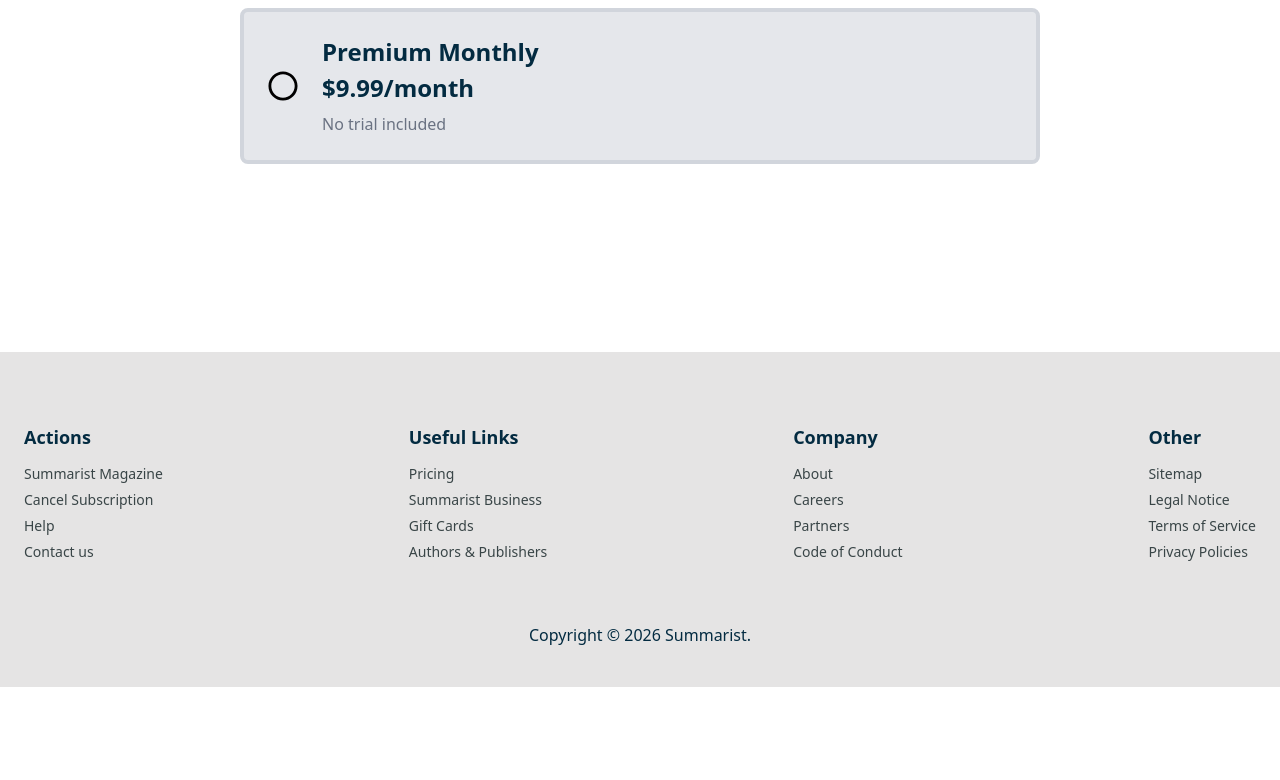
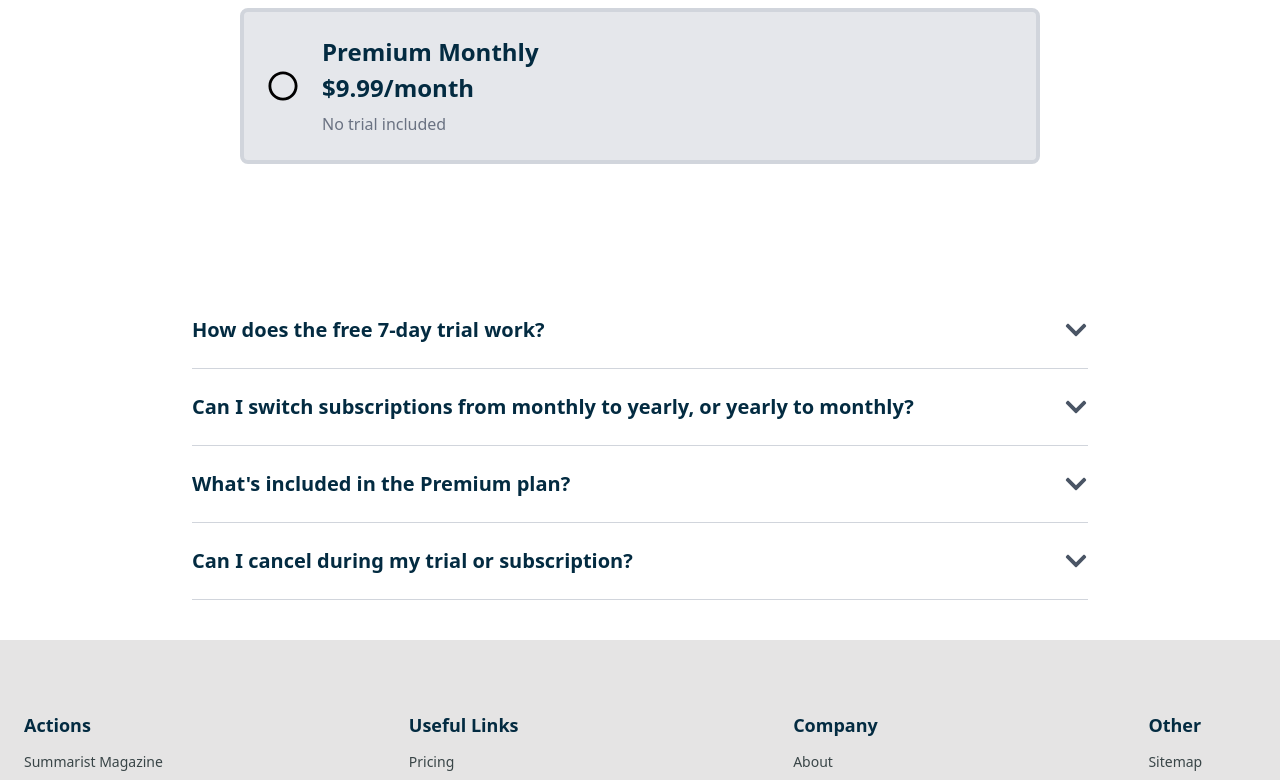
Before and after one commit to connorklee0/summarist, a Next.js app: page /choose-plan in a window 1280 px wide. Shown: the part 1019-1799 px from the top of the page. Before the commit the page ends 1706 px from the top, so only its background shows below. Built offline with nearby package versions, Linux system fonts and the light colour scheme.

Commit message:
create dropdown faq section

```diff
--- a/app/choose-plan/page.tsx
+++ b/app/choose-plan/page.tsx
@@ -1,12 +1,14 @@
 import Footer from "@/components/Home/Footer";
 import Banner from "@/components/Sales/Banner";
-import Plan from "@/components/Sales/Plan";
+import Dropdown from "@/components/Sales/Dropdown";
+import Plan from "@/components/Sales/PricingPlan";
 
 const Sales = () => {
   return (
-    <div className="flex flex-col gap-15">
+    <div className="flex flex-col">
       <Banner />
       <Plan />
+      <Dropdown />
       <Footer />
     </div>
   );
--- a/components/Sales/Dropdown.tsx
+++ b/components/Sales/Dropdown.tsx
@@ -1,7 +1,35 @@
-import React from 'react'
+import Accordion from "../ui/Accordion";
 
-export const Dropdown = () => {
+const Dropdown = () => {
+  const faqData = [
+    {
+      question: "How does the free 7-day trial work?",
+      answer:
+        "Begin your complimentary 7-day trial with a Summarist annual membership. You are under no obligation to continue your subscription, and you will only be billed when the trial period expires. With Premium access, you can learn at your own pace and as frequently as you desire, and you may terminate your subscription prior to the conclusion of the 7-day free trial.",
+    },
+    {
+      question:
+        "Can I switch subscriptions from monthly to yearly, or yearly to monthly?",
+      answer:
+        "While an annual plan is active, it is not feasible to switch to a monthly plan. However, once the current month ends, transitioning from a monthly plan to an annual plan is an option.",
+    },
+    {
+      question: "What's included in the Premium plan?",
+      answer:
+        "Premium membership provides you with the ultimate Summarist experience, including unrestricted entry to many best-selling books high-quality audio, the ability to download titles for offline reading, and the option to send your reads to your Kindle.",
+    },
+    {
+      question: "Can I cancel during my trial or subscription?",
+      answer:
+        "You will not be charged if you cancel your trial before its conclusion. While you will not have complete access to the entire Summarist library, you can still expand your knowledge with one curated book per day.",
+    },
+  ];
+
   return (
-    <div>Dropdown</div>
-  )
-}
+    <div className="mb-10">
+      <Accordion items={faqData} />
+    </div>
+  );
+};
+
+export default Dropdown;
--- a/components/Sales/Plan.tsx
+++ b/components/Sales/PricingPlan.tsx
@@ -13,7 +13,7 @@ const Plan = () => {
 
   return (
     <div>
-      <div className="flex gap-16 justify-center">
+      <div className="flex gap-16 justify-center mt-15">
         <div className="text-center items-center flex flex-col">
           <IoDocumentText className="text-6xl" />
           <span className="font-bold">Key Ideas in a few minutes</span> with
--- /dev/null
+++ b/components/ui/Accordion.tsx
@@ -0,0 +1,74 @@
+"use client";
+
+import { useState } from "react";
+import { FaChevronDown } from "react-icons/fa";
+
+interface AccordionItemProps {
+  question: string;
+  answer: string;
+  isOpen: boolean;
+  onToggle: () => void;
+}
+
+const AccordionItem = ({
+  question,
+  answer,
+  isOpen,
+  onToggle,
+}: AccordionItemProps) => {
+  return (
+    <div className="border-b border-gray-300">
+      <button
+        onClick={onToggle}
+        className="w-full flex justify-between items-center py-6 text-left hover:bg-gray-50 transition-colors"
+      >
+        <h3 className="text-xl font-bold text-[#032b41] pr-4">{question}</h3>
+        <FaChevronDown
+          className={`text-2xl text-gray-600 shrink-0 transition-transform duration-300 ${
+            isOpen ? "rotate-180" : "rotate-0"
+          }`}
+        />
+      </button>
+      <div
+        className={`overflow-hidden transition-all duration-300 ease-in-out ${
+          isOpen ? "max-h-96 opacity-100" : "max-h-0 opacity-0"
+        }`}
+      >
+        <div className="pb-6 text-gray-700 leading-relaxed">
+          <p>{answer}</p>
+        </div>
+      </div>
+    </div>
+  );
+};
+
+interface AccordionProps {
+  items: Array<{
+    question: string;
+    answer: string;
+  }>;
+}
+
+const Accordion = ({ items }: AccordionProps) => {
+  const [openIndex, setOpenIndex] = useState<number | null>(null);
+
+  const handleToggle = (index: number) => {
+    setOpenIndex(openIndex === index ? null : index);
+  };
+
+  return (
+    <div className="max-w-4xl mx-auto">
+      {items.map((item, index) => (
+        <AccordionItem
+          key={index}
+          question={item.question}
+          answer={item.answer}
+          isOpen={openIndex === index}
+          onToggle={() => handleToggle(index)}
+        />
+      ))}
+    </div>
+  );
+};
+
+export default Accordion;
```
